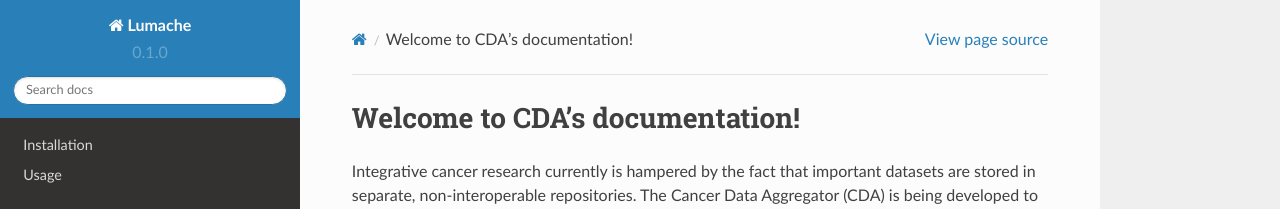
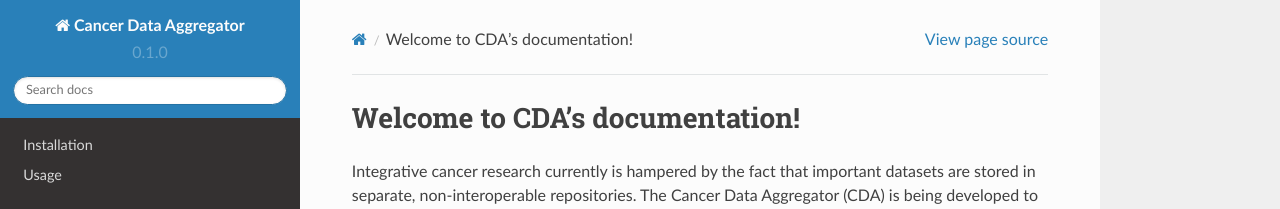
Before and after one commit to CancerDataAggregator/CDA-HelpDesk, a Sphinx documentation site: the page built from docs/source/index.rst, in a window 1280 px wide. Shown: the top 209 px of the page. Built offline with Sphinx 7.4.7 and the Read the Docs theme 2.0.0, drawn with Linux system fonts in a browser that asks for light colours; pages that are not in the unit, such as notebooks, are missing from menus.

Commit message:
Update conf.py

```diff
--- a/docs/source/conf.py
+++ b/docs/source/conf.py
@@ -2,7 +2,7 @@
 
 # -- Project information
 
-project = 'Lumache'
+project = 'Cancer Data Aggregator'
 copyright = '2021, Graziella'
 author = 'Graziella'
 
```
